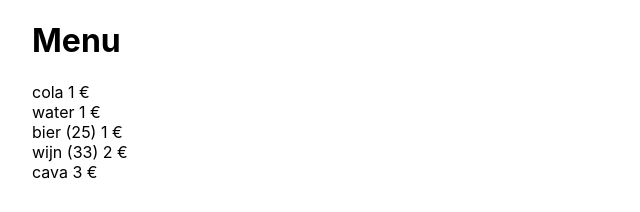
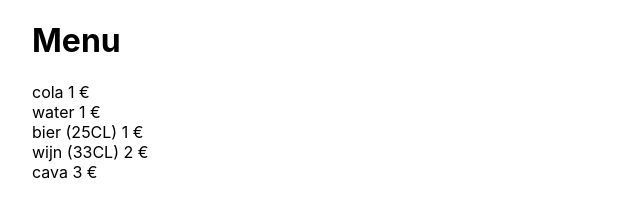
Before and after one commit to Jitse2003/dynamic_oefeningen, a React (Create React App) app: page / in a window 1280 px wide. Shown: the top 212 px of the page, without its empty margins (0-640 px from the left). Built offline with nearby package versions, Linux system fonts and the light colour scheme.

Commit message:
Excercise 6.1

```diff
--- a/src/components/MenuProduct.js
+++ b/src/components/MenuProduct.js
@@ -3,5 +3,5 @@ export function MenuProduct(props) {
 
     if (!product?.name) return;
 
-    return <div>{product.name} {product.size ? "(" + product.size + ")" : "" } {product.price} €</div>;
+    return <div>{product.name} {product.size ? "(" + product.size + "CL)" : "" } {product.price} €</div>;
 }
```
